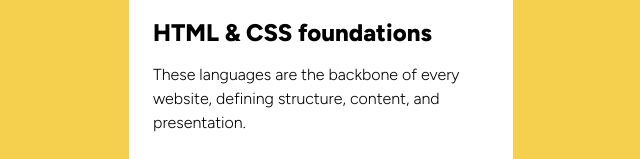
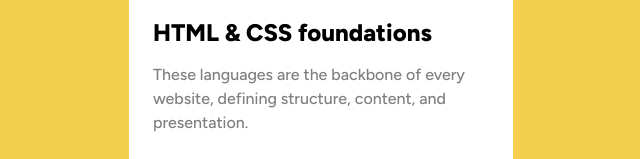
Before and after one commit to dantheuri17/blog-preview-card-solution, a React (Vite) app: page / in a window 1280 px wide. Shown: the part 447-606 px from the top of the page, without its empty margins (319-959 px from the left). Built offline with nearby package versions, Linux system fonts and the light colour scheme.

Commit message:
made text gray

```diff
--- a/src/App.tsx
+++ b/src/App.tsx
@@ -16,7 +16,7 @@ function App() {
 					<h1 className="text-[1.5rem] leading-[2.25rem] font-[800]">
 						HTML & CSS foundations
 					</h1>
-					<p className="text-[1rem] leading-[1.5rem] font-[300]">
+					<p className="text-[1rem] leading-[1.5rem] font-[500] text-[#7F7F7F]">
 						These languages are the backbone of every website, defining
 						structure, content, and presentation.
 					</p>
```
